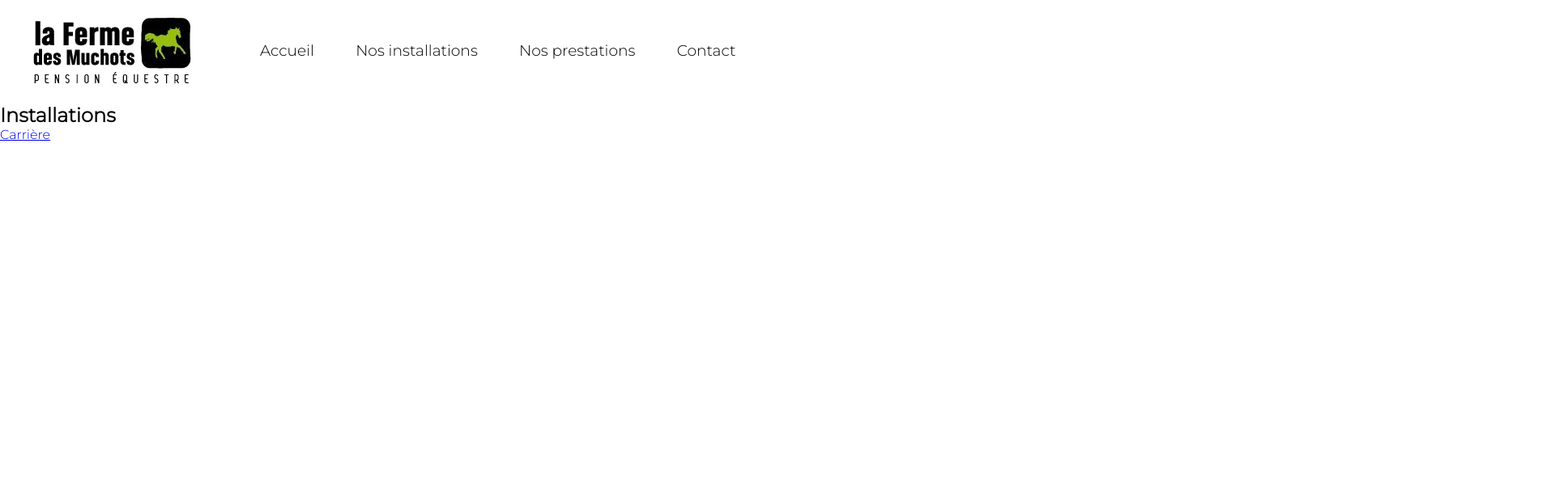
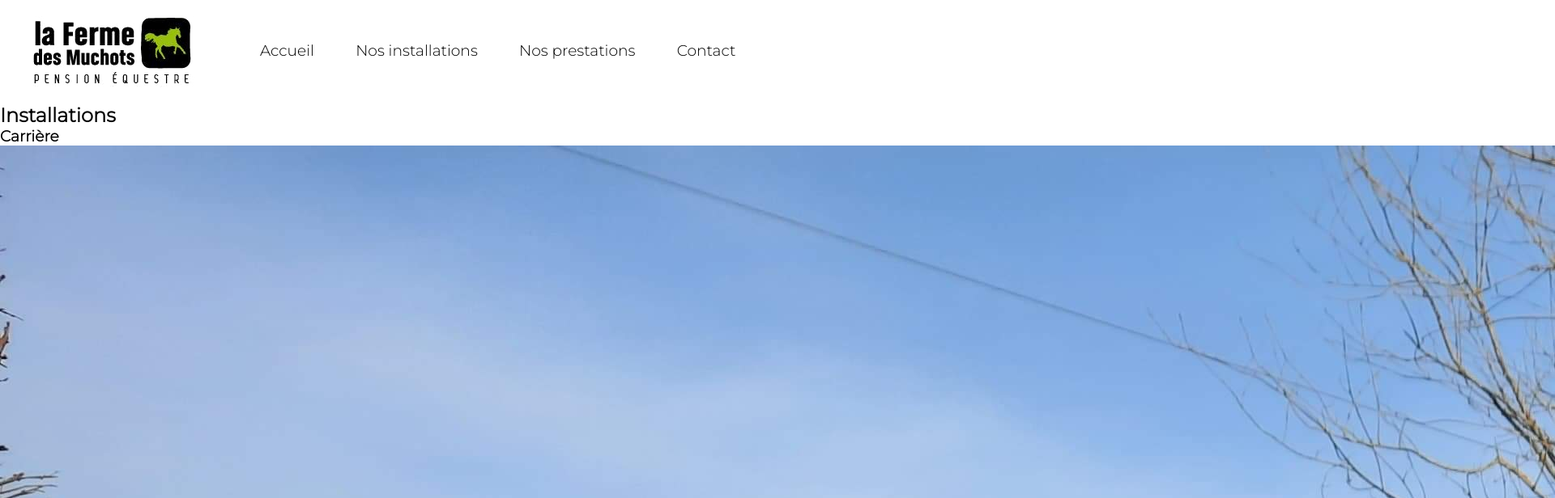
Before and after one commit to tekninon/EcurieDesMuchots, an Angular app in the folder ecurieDesMuchots/: page /installations in a window 1280 px wide. Shown: the top 616 px of the page at 81% size, 1920 px wide, since content can reach past the window. Built offline with nearby package versions, Linux system fonts and the light colour scheme.

Commit message:
installations-detail

```diff
--- a/ecurieDesMuchots/src/app/installations/installations-detail/installations-detail.component.html
+++ b/ecurieDesMuchots/src/app/installations/installations-detail/installations-detail.component.html
@@ -1 +1,2 @@
-<p>installations-detail works!</p>
+<h3>{{ title }}</h3>
+<img [src]="image" alt="{{ title}}">
--- a/ecurieDesMuchots/src/app/installations/installations-detail/installations-detail.component.ts
+++ b/ecurieDesMuchots/src/app/installations/installations-detail/installations-detail.component.ts
@@ -1,4 +1,4 @@
-import { Component, OnInit } from '@angular/core';
+import { Component, Input, OnInit } from '@angular/core';
 
 @Component({
   selector: 'app-installations-detail',
@@ -7,6 +7,10 @@ import { Component, OnInit } from '@angular/core';
 })
 export class InstallationsDetailComponent implements OnInit {
 
+  @Input() image;
+  @Input() title;
+  //@Input() description;
+
   constructor() { }
 
   ngOnInit(): void {
--- a/ecurieDesMuchots/src/app/installations/installations-list/installations-list.component.html
+++ b/ecurieDesMuchots/src/app/installations/installations-list/installations-list.component.html
@@ -1,8 +1,6 @@
 <h2>Installations</h2>
-<ul class="heroes">
-    <li *ngFor="let installation of installations$ | async">
-        <a [routerLink]="['/installation', installation.img]">
-            <span class="badge">{{ installation.title }}</span>
-        </a>
+<ul class="installations">
+    <li *ngFor="let installation of installations$ | async ">
+        <app-installations-detail [image]="installation.img" [title]="installation.title"></app-installations-detail>
     </li>
 </ul>
```
